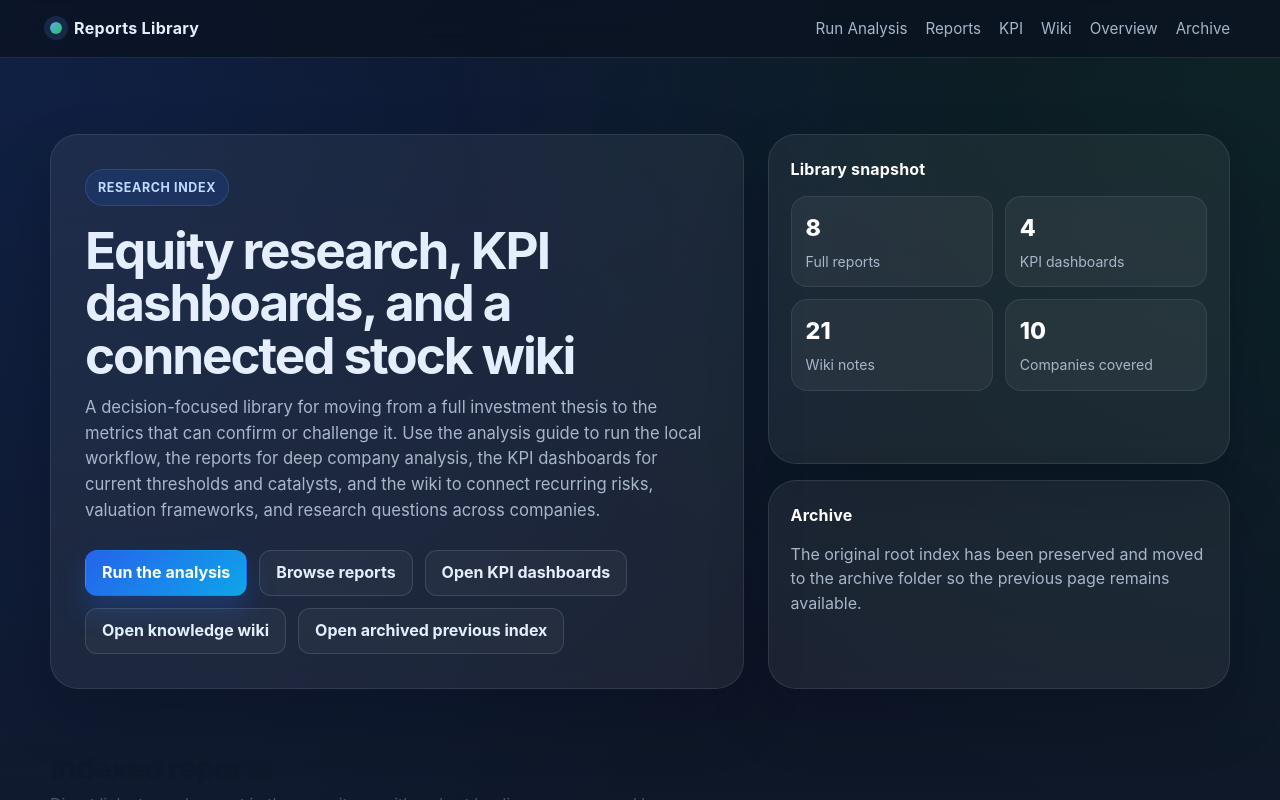
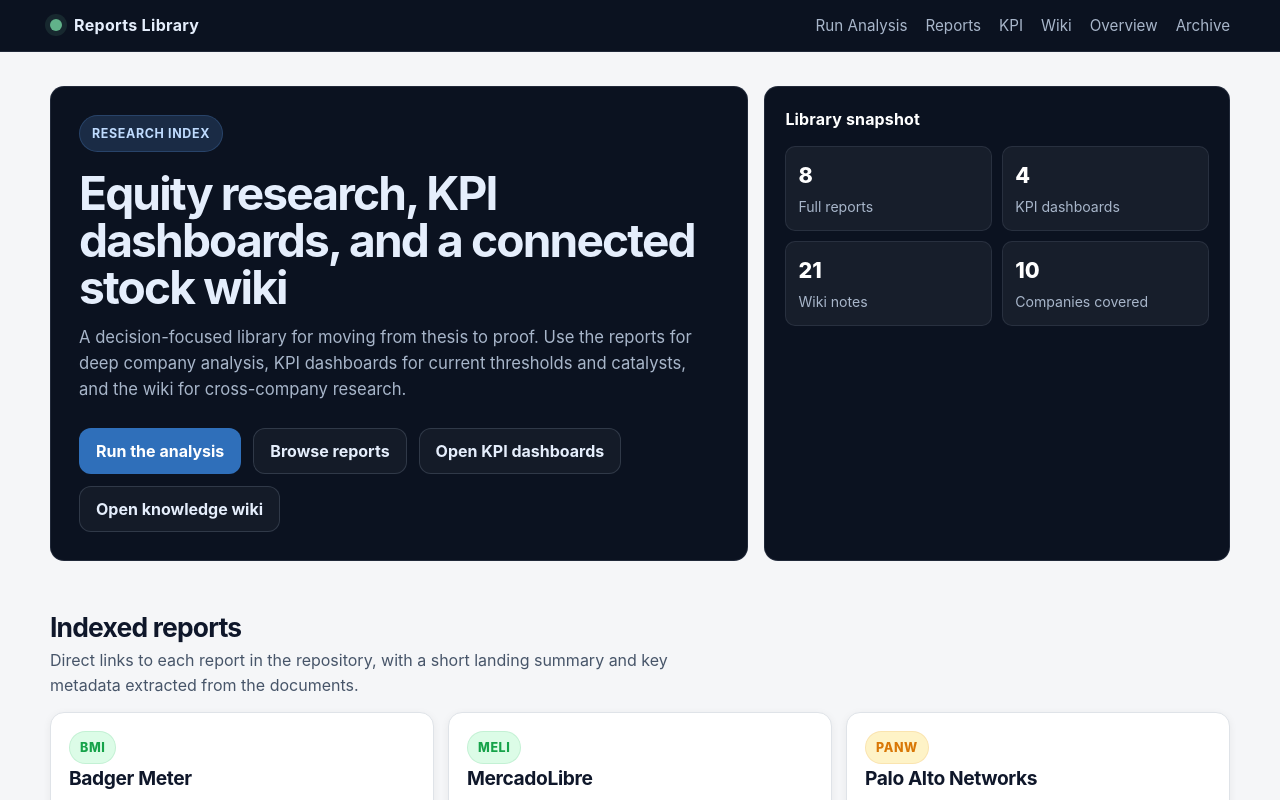
Before and after one commit to rsalek/reports, a website: page index.html in a window 1280 px wide. Shown: the top 800 px of the page. Drawn offline with Linux system fonts and the light colour scheme.

Commit message:
Refine reports library homepage layout

```diff
--- a/index.html
+++ b/index.html
@@ -10,13 +10,13 @@
     :root {
       --bg-dark: #0b1220;
       --bg-dark-2: #111b2e;
-      --bg-light: #f7fbff;
+      --bg-light: #f5f6f8;
       --card: #ffffff;
       --text: #0f172a;
       --text-soft: #475569;
       --text-invert: #e5eefc;
       --muted-invert: #a8b6ca;
-      --line: rgba(15, 23, 42, 0.08);
+      --line: #dfe3e8;
       --line-invert: rgba(148, 163, 184, 0.16);
       --blue: #2563eb;
       --blue-soft: #dbeafe;
@@ -24,9 +24,9 @@
       --green-soft: #dcfce7;
       --amber: #d97706;
       --amber-soft: #fef3c7;
-      --shadow: 0 18px 48px rgba(15, 23, 42, 0.10);
-      --radius: 22px;
-      --radius-sm: 14px;
+      --shadow: 0 2px 8px rgba(15, 23, 42, 0.06);
+      --radius: 14px;
+      --radius-sm: 10px;
       --max: 1180px;
     }
 
@@ -37,10 +37,7 @@
       margin: 0;
       font-family: Inter, ui-sans-serif, system-ui, -apple-system, BlinkMacSystemFont, "Segoe UI", sans-serif;
       color: var(--text);
-      background:
-        radial-gradient(circle at top left, rgba(37, 99, 235, 0.18), transparent 24%),
-        radial-gradient(circle at top right, rgba(22, 163, 74, 0.12), transparent 20%),
-        linear-gradient(180deg, var(--bg-dark) 0%, var(--bg-dark-2) 34%, var(--bg-light) 34%, #ffffff 100%);
+      background: var(--bg-light);
       line-height: 1.55;
     }
 
@@ -50,8 +47,7 @@
       position: sticky;
       top: 0;
       z-index: 40;
-      backdrop-filter: blur(14px);
-      background: rgba(11, 18, 32, 0.78);
+      background: var(--bg-dark);
       border-bottom: 1px solid var(--line-invert);
     }
 
@@ -65,7 +61,7 @@
       justify-content: space-between;
       align-items: center;
       gap: 24px;
-      padding: 16px 0;
+      padding: 13px 0;
     }
 
     .brand {
@@ -81,8 +77,8 @@
       width: 12px;
       height: 12px;
       border-radius: 50%;
-      background: linear-gradient(135deg, #60a5fa, #22c55e);
-      box-shadow: 0 0 0 6px rgba(96, 165, 250, 0.14);
+      background: #61b28a;
+      box-shadow: 0 0 0 5px rgba(97, 178, 138, 0.14);
     }
 
     .nav-links {
@@ -96,23 +92,23 @@
     .nav-links a:hover { color: var(--text-invert); }
 
     .hero {
-      padding: 76px 0 34px;
+      padding: 34px 0 22px;
       display: grid;
       grid-template-columns: 1.35fr 0.9fr;
-      gap: 24px;
+      gap: 16px;
       align-items: stretch;
     }
 
     .hero-main,
     .hero-side-card {
-      background: rgba(255, 255, 255, 0.06);
+      background: var(--bg-dark);
       border: 1px solid var(--line-invert);
-      box-shadow: 0 28px 60px rgba(2, 8, 23, 0.24);
-      border-radius: calc(var(--radius) + 6px);
+      box-shadow: none;
+      border-radius: var(--radius);
     }
 
     .hero-main {
-      padding: 34px;
+      padding: 28px;
       color: var(--text-invert);
     }
 
@@ -122,7 +118,7 @@
       gap: 8px;
       padding: 8px 12px;
       border-radius: 999px;
-      background: rgba(37, 99, 235, 0.15);
+      background: #1a2b45;
       border: 1px solid rgba(96, 165, 250, 0.20);
       color: #bfdbfe;
       text-transform: uppercase;
@@ -133,7 +129,7 @@
 
     h1 {
       margin: 18px 0 14px;
-      font-size: clamp(2.3rem, 4vw, 4.35rem);
+      font-size: clamp(2.2rem, 3.6vw, 3.65rem);
       line-height: 1.02;
       letter-spacing: -0.04em;
     }
@@ -167,9 +163,9 @@
     .btn:hover { transform: translateY(-1px); }
 
     .btn-primary {
-      background: linear-gradient(135deg, #2563eb, #0ea5e9);
+      background: #2f6fba;
       color: #fff;
-      box-shadow: 0 14px 28px rgba(37, 99, 235, 0.28);
+      box-shadow: none;
     }
 
     .btn-secondary {
@@ -184,7 +180,7 @@
     }
 
     .hero-side-card {
-      padding: 22px;
+      padding: 20px;
       color: var(--text-invert);
     }
 
@@ -198,18 +194,18 @@
     .metric-grid {
       display: grid;
       grid-template-columns: repeat(2, 1fr);
-      gap: 12px;
+      gap: 10px;
     }
 
     .metric {
       background: rgba(255,255,255,0.05);
       border: 1px solid rgba(148,163,184,0.14);
-      border-radius: 16px;
-      padding: 14px;
+      border-radius: var(--radius-sm);
+      padding: 12px;
     }
 
     .metric .value {
-      font-size: 1.45rem;
+      font-size: 1.35rem;
       font-weight: 800;
       color: #fff;
       margin-bottom: 4px;
@@ -221,7 +217,7 @@
     }
 
     .section {
-      padding: 22px 0;
+      padding: 24px 0;
     }
 
     .section-head {
@@ -229,12 +225,12 @@
       justify-content: space-between;
       align-items: end;
       gap: 24px;
-      margin-bottom: 18px;
+      margin-bottom: 14px;
     }
 
     .section-head h2 {
       margin: 0;
-      font-size: 1.9rem;
+      font-size: 1.65rem;
       letter-spacing: -0.03em;
     }
 
@@ -246,8 +242,8 @@
 
     .cards {
       display: grid;
-      grid-template-columns: repeat(2, minmax(0, 1fr));
-      gap: 18px;
+      grid-template-columns: repeat(3, minmax(0, 1fr));
+      gap: 14px;
     }
 
     .card {
@@ -255,10 +251,10 @@
       border: 1px solid var(--line);
       border-radius: var(--radius);
       box-shadow: var(--shadow);
-      padding: 24px;
+      padding: 18px;
       display: flex;
       flex-direction: column;
-      gap: 16px;
+      gap: 12px;
     }
 
     .card-top {
@@ -288,7 +284,7 @@
 
     .card h3 {
       margin: 0;
-      font-size: 1.35rem;
+      font-size: 1.2rem;
       letter-spacing: -0.02em;
     }
 
@@ -311,7 +307,7 @@
     .summary {
       color: var(--text-soft);
       font-size: 0.98rem;
-      min-height: 92px;
+      min-height: 82px;
     }
 
     .card-actions {
@@ -350,7 +346,7 @@
       border: 1px solid var(--line);
       border-radius: var(--radius);
       box-shadow: var(--shadow);
-      padding: 24px;
+      padding: 20px;
     }
 
     .panel h3 {
@@ -375,10 +371,11 @@
 
     @media (max-width: 980px) {
       .hero,
-      .overview,
-      .cards {
+      .overview {
         grid-template-columns: 1fr;
       }
+
+      .cards { grid-template-columns: repeat(2, minmax(0, 1fr)); }
 
       .summary { min-height: 0; }
     }
@@ -386,12 +383,16 @@
     @media (max-width: 720px) {
       .nav-inner { padding: 14px 0; }
       .nav-links { display: none; }
-      .hero { padding-top: 48px; }
+      .hero { padding-top: 28px; }
       .hero-main,
       .hero-side-card,
       .card,
       .panel { padding: 20px; }
       .metric-grid { grid-template-columns: 1fr 1fr; }
+      .cards { grid-template-columns: 1fr; }
+      .hero-actions { display: grid; grid-template-columns: repeat(2, minmax(0, 1fr)); gap: 8px; margin-top: 18px; }
+      .hero-actions .btn:first-child { grid-column: 1 / -1; }
+      .hero-actions .btn { min-height: 42px; padding: 0 10px; font-size: 0.86rem; }
       .section-head { align-items: start; flex-direction: column; }
       h1 { font-size: 2.4rem; }
     }
@@ -421,14 +422,13 @@
         <div class="eyebrow">Research index</div>
         <h1>Equity research, KPI dashboards, and a connected stock wiki</h1>
         <p>
-          A decision-focused library for moving from a full investment thesis to the metrics that can confirm or challenge it. Use the analysis guide to run the local workflow, the reports for deep company analysis, the KPI dashboards for current thresholds and catalysts, and the wiki to connect recurring risks, valuation frameworks, and research questions across companies.
+          A decision-focused library for moving from thesis to proof. Use the reports for deep company analysis, KPI dashboards for current thresholds and catalysts, and the wiki for cross-company research.
         </p>
         <div class="hero-actions">
           <a class="btn btn-primary" href="help/">Run the analysis</a>
           <a class="btn btn-secondary" href="#reports">Browse reports</a>
           <a class="btn btn-secondary" href="#kpi">Open KPI dashboards</a>
           <a class="btn btn-secondary" href="wiki/">Open knowledge wiki</a>
-          <a class="btn btn-secondary" href="archive/index-war-crisis-2026-04-16.html">Open archived previous index</a>
         </div>
       </div>
 
@@ -453,12 +453,6 @@
               <div class="label">Companies covered</div>
             </div>
           </div>
-        </div>
-        <div class="hero-side-card" id="archive">
-          <h3>Archive</h3>
-          <p style="margin:0; color: var(--muted-invert);">
-            The original root index has been preserved and moved to the archive folder so the previous page remains available.
-          </p>
         </div>
       </div>
     </section>
@@ -774,7 +768,7 @@
       </div>
     </section>
 
-    <div class="footer">
+    <div class="footer" id="archive">
       Root index updated for the reports library. Previous root page archived at
       <a href="archive/index-war-crisis-2026-04-16.html">archive/index-war-crisis-2026-04-16.html</a>.
     </div>
```
